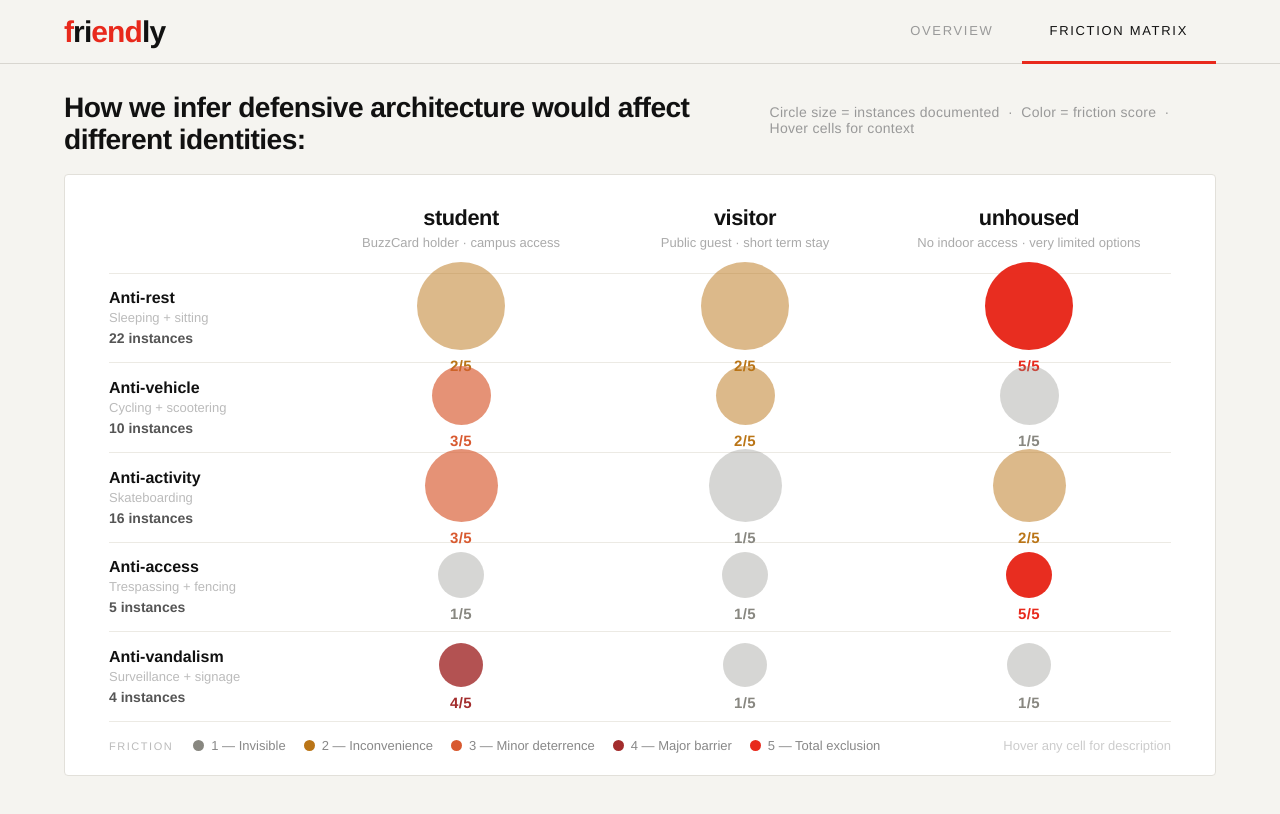
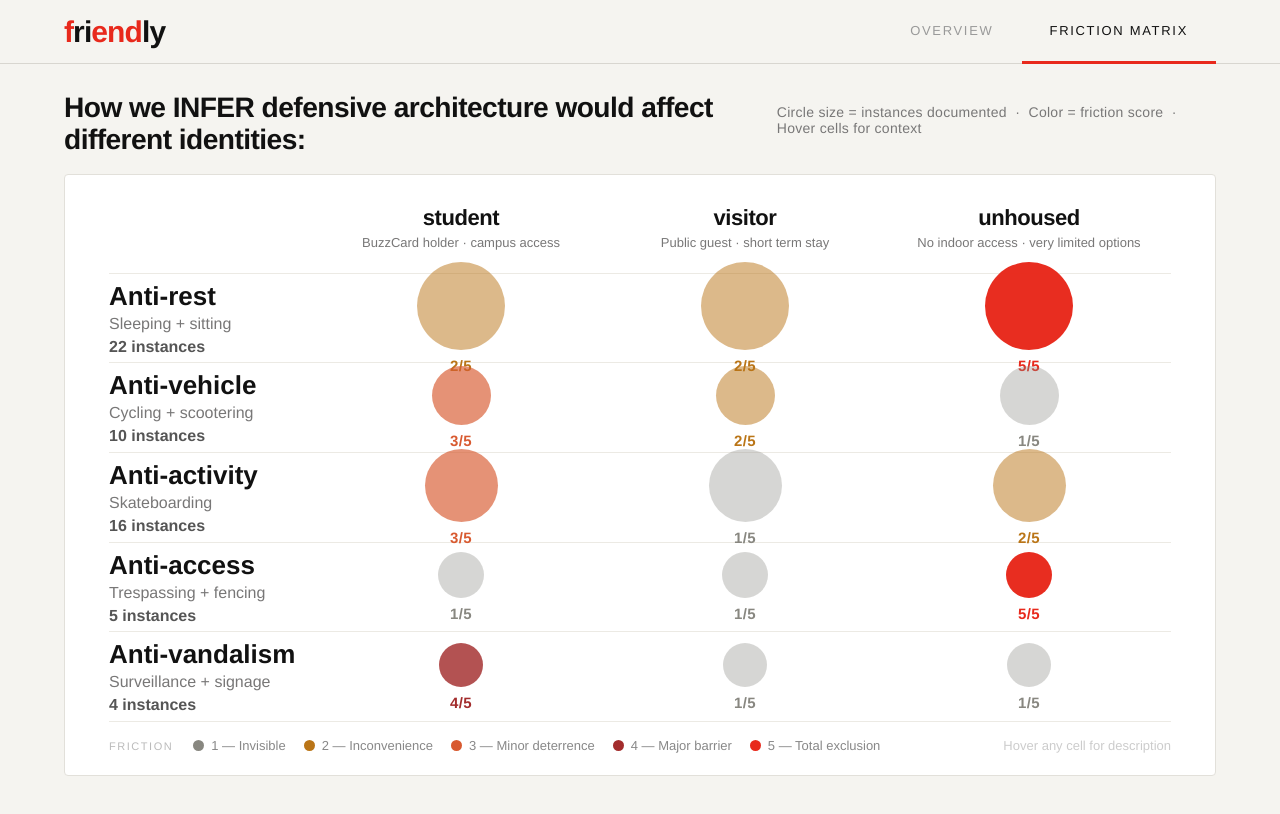
Before and after one commit to kkim26/Defensive_Arch_Identity, a plain HTML site: page index.html in a window 1280 px wide. Both pictures are taken after a click on the element "FRICTION MATRIX". Drawn offline with Linux system fonts and the light colour scheme.

Commit message:
bigger text

```diff
--- a/index.html
+++ b/index.html
@@ -89,7 +89,7 @@
   <div class="matrix-body">
 
     <div class="matrix-intro">
-      <h2 class="matrix-title">How we infer defensive architecture would affect different identities:</h2>
+      <h2 class="matrix-title">How we INFER defensive architecture would affect different identities:</h2>
       <span class="matrix-subtitle">Circle size = instances documented &nbsp;·&nbsp; Color = friction score &nbsp;·&nbsp; Hover cells for context</span>
     </div>
 
--- a/style.css
+++ b/style.css
@@ -98,7 +98,7 @@ nav {
 }
 .hero-q em { font-style: normal; color: #E8291C; }
 .hero-sub {
-  font-size: 20px;
+  font-size: 26px;
   color: #666;
   line-height: 1.75;
   max-width: 520px;
@@ -192,7 +192,7 @@ nav {
   color: #111;
 }
 .matrix-title em { font-style: normal; color: #E8291C; }
-.matrix-subtitle { font-size: 14px; color: #999; letter-spacing: 0.02em; }
+.matrix-subtitle { font-size: 14px; color: #787777; letter-spacing: 0.02em; }
 
 .matrix-card {
   background: #fff;
@@ -212,14 +212,14 @@ nav {
 .mh-cols   { display: flex; flex: 1; }
 .mh-cell   { flex: 1; text-align: center; padding: 0 8px 14px; }
 .persona-name {
-  font-size: clamp(18px, 1.7vw, 26px);
+  font-size: clamp(22px, 1.7vw, 30px);
   font-weight: 900;
   color: #111;
   letter-spacing: -0.02em;
   line-height: 1;
   margin-bottom: 5px;
 }
-.persona-sub { font-size: 13px; color: #aaa; line-height: 1.45; }
+.persona-sub { font-size: 13px; color: #787777; line-height: 1.45; }
 
 /* Data rows */
 .m-rows { flex: 1; display: flex; flex-direction: column; min-height: 0; }
@@ -233,9 +233,9 @@ nav {
 .m-row:last-child { border-bottom: 1px solid #ECEAE4; }
 
 .m-rlabel { width: 210px; flex-shrink: 0; padding-right: 16px; }
-.m-rname  { font-size: 16px; font-weight: 700; color: #111; }
-.m-rsub   { font-size: 13px; color: #bbb; margin-top: 3px; }
-.m-rcnt   { font-size: 14px; font-weight: 700; color: #555; margin-top: 5px; }
+.m-rname  { font-size: 26px; font-weight: 700; color: #111; }
+.m-rsub   { font-size: 16px; color: #787777; margin-top: 3px; }
+.m-rcnt   { font-size: 16px; font-weight: 700; color: #555; margin-top: 5px; }
 
 .m-cells { display: flex; flex: 1; }
 .m-cell  {
@@ -276,7 +276,7 @@ nav {
   white-space: normal;
 }
 .tt-s { font-weight: 700; margin-bottom: 4px; }
-.tt-d { color: #bbb; }
+.tt-d { color: #787777; }
 .m-cell:hover .tt { opacity: 1; }
 .tt::after {
   content: '';
```
